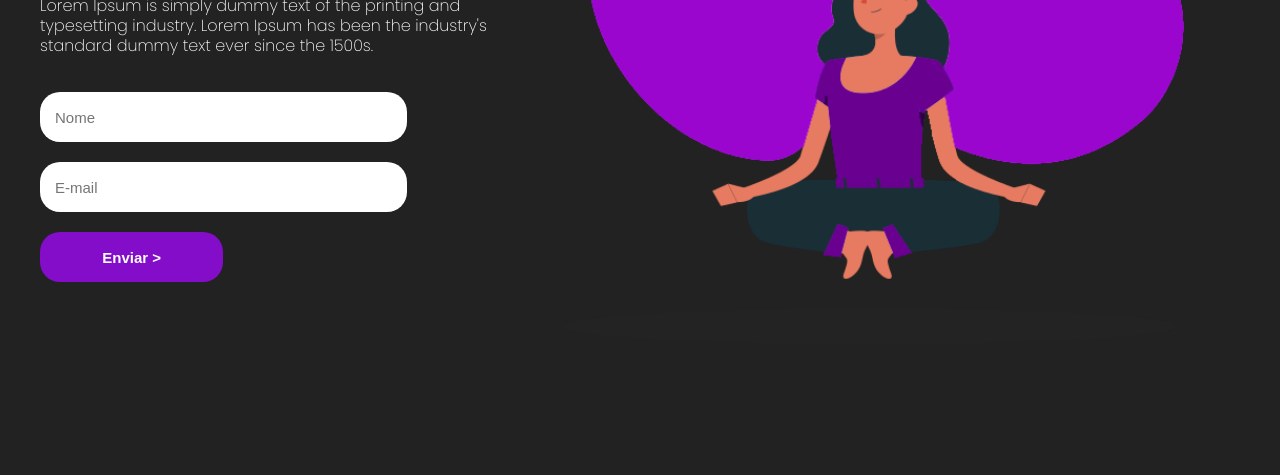
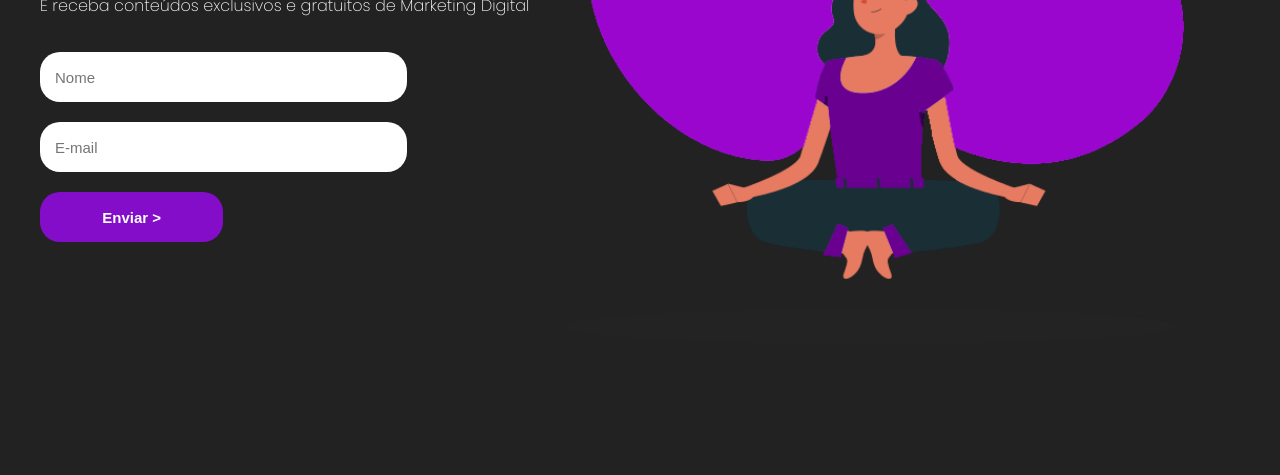
Before and after one commit to vivihme/Dev-Web---Marketing-Criativo, a plain HTML site: page index.html in a window 1280 px wide. Shown: the part 325-800 px from the top of the page. Drawn offline with Linux system fonts and the light colour scheme; files that its build step writes are made by us from their sources.

Commit message:
Transição

```diff
--- a/index.html
+++ b/index.html
@@ -28,7 +28,7 @@
         <aside>
             <h2><span>Inscreva-se agora</span></h2>
             <h2>na Newsletter</h2>
-            <p>Lorem Ipsum is simply dummy text of the printing and typesetting industry. Lorem Ipsum has been the industry's standard dummy text ever since the 1500s.</p>
+            <p>E receba conteúdos exclusivos e gratuitos de Marketing Digital</p>
             <form>
                 <input type="text" placeholder="Nome">
                 <input type="email" placeholder="E-mail">
--- a/styles/style.css
+++ b/styles/style.css
@@ -82,6 +82,7 @@ form [type="submit"]:hover {
     cursor: pointer;
     background-color: white;
     color: rgb(132,13,201);
+    transition: 0.4s;
 }
 input {
     margin-top: 20px;
```
